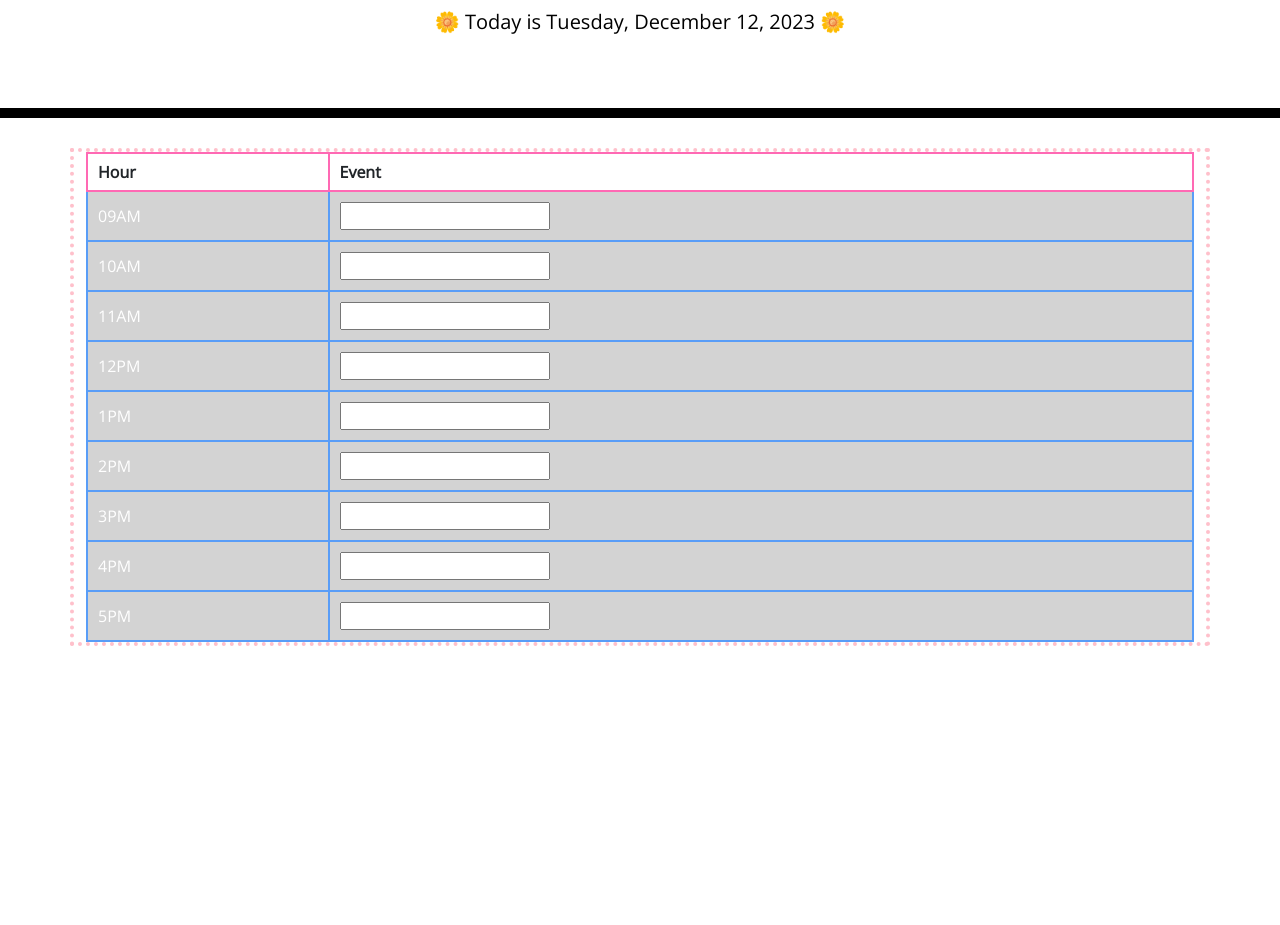
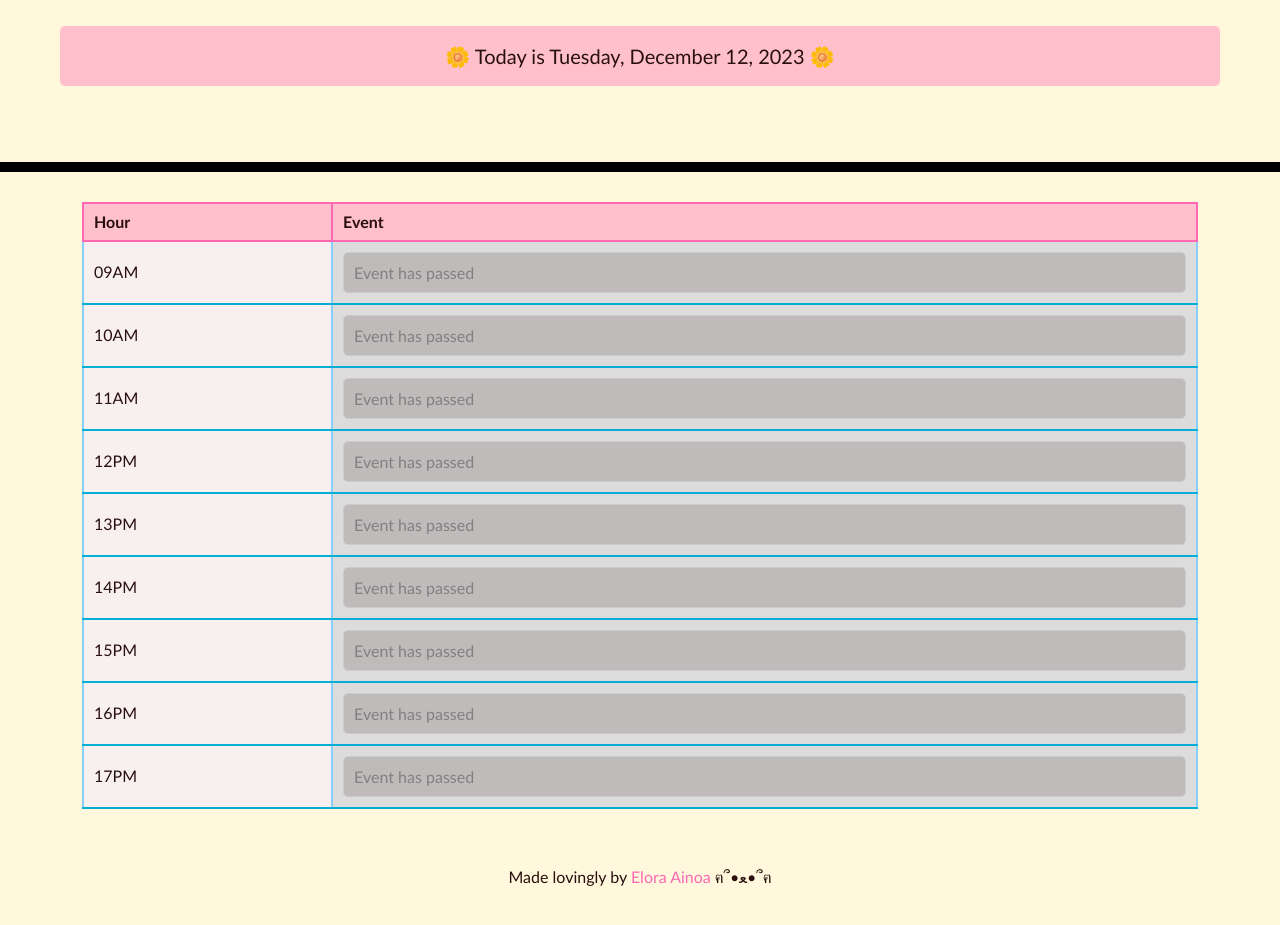
Before and after one commit to TuuPuu/fun-daily-planner-app, a plain HTML site: page index.html in a window 1280 px wide. Shown: the part 169-1094 px from the top of the page. Before the commit the page ends 815 px from the top, so only its background shows below. Drawn offline with nearby package versions, Linux system fonts and the light colour scheme.

Commit message:
Changes made to CSS and styling as well as further development of logic in timeblocks

```diff
--- a/index.html
+++ b/index.html
@@ -21,14 +21,14 @@
       rel="stylesheet"
     />
     <link rel="stylesheet" href="style.css" />
-    <title>Work Day Scheduler</title>
+    <title>🌞 Work Day Scheduler 🌞</title>
   </head>
 
   <body>
     <header>
-      <h1 class="display-3">Work Day Scheduler</h1>
+      <h1 class="display-3">🌞 Work Day Scheduler 🌞</h1>
       <p class="lead">
-        A simple calendar app for all your workday scheduling needs 🌞
+        A simple calendar app for all your workday scheduling needs
       </p>
       <p id="currentDay" class="lead"></p>
     </header>
@@ -47,52 +47,60 @@
         <tbody>
           <!-- and this part is the table rows and data-->
           <tr>
-            <td>09AM</td>
+            <td class="hour">09AM</td>
             <td><input type="text" data-hour="9" /></td>
           </tr>
 
           <tr>
-            <td>10AM</td>
+            <td class="hour">10AM</td>
             <td><input type="text" data-hour="10" /></td>
           </tr>
 
           <tr>
-            <td>11AM</td>
+            <td class="hour">11AM</td>
             <td><input type="text" data-hour="11" /></td>
           </tr>
 
           <tr>
-            <td>12PM</td>
+            <td class="hour">12PM</td>
             <td><input type="text" data-hour="12" /></td>
           </tr>
 
           <tr>
-            <td>1PM</td>
+            <td class="hour">13PM</td>
             <td><input type="text" data-hour="13" /></td>
           </tr>
 
           <tr>
-            <td>2PM</td>
+            <td class="hour">14PM</td>
             <td><input type="text" data-hour="14" /></td>
           </tr>
 
           <tr>
-            <td>3PM</td>
+            <td class="hour">15PM</td>
             <td><input type="text" data-hour="15" /></td>
           </tr>
 
           <tr>
-            <td>4PM</td>
+            <td class="hour">16PM</td>
             <td><input type="text" data-hour="16" /></td>
           </tr>
 
           <tr>
-            <td>5PM</td>
+            <td class="hour">17PM</td>
             <td><input type="text" data-hour="17" /></td>
           </tr>
         </tbody>
       </table>
     </div>
+
+    <footer>
+      <p>
+        Made lovingly by
+        <a href="https://www.tupuart.com" target="_blank">Elora Ainoa</a>
+        ฅ՞•ﻌ•՞ฅ
+      </p>
+    </footer>
 
     <script src="https://cdnjs.cloudflare.com/ajax/libs/jquery/3.2.1/jquery.min.js"></script>
     <script src="https://cdn.jsdelivr.net/npm/dayjs@1/dayjs.min.js"></script>
@@ -115,24 +123,32 @@
       function applyRowColors() {
         const currentHour = dayjs().hour();
 
-        console.log(currentHour);
-
         const rows = document.querySelectorAll("#timeBlockTable tbody tr");
 
         for (let i = 0; i < rows.length; i++) {
           const row = rows[i];
-          // Extract the hour from the time value, e.g., "09AM" to 9
+          // Access the data-hour attribute for each row
+          const rowHour = parseInt(
+            row.querySelector("td:first-child").textContent,
+            10
+          );
+          const inputBox = row.querySelector('input[type="text"]');
 
-          const rowHour = row.getAttribute("data-hour");
-          // console.log(rowHour);
+          // tests to check if accessing data is working correctly
+          console.log(rowHour);
+          console.log(currentHour);
 
           if (rowHour < currentHour) {
             // Time has passed, apply grey color
             row.classList.add("past");
+            inputBox.setAttribute("readonly", "true");
+            inputBox.placeholder = "Event has passed";
+
+            // Time is in the future, apply green color
           } else if (rowHour > currentHour) {
-            // Time is in the future, apply green color
             row.classList.add("future");
           } else {
+            // Current hour, apply red color
             row.classList.add("present");
           }
         }
--- a/style.css
+++ b/style.css
@@ -1,14 +1,21 @@
+* {
+  font-family: "Gill Sans", "Gill Sans MT", Calibri, "Trebuchet MS", sans-serif;
+  color: rgb(41, 15, 15);
+}
+
 body {
   font-family: "Open Sans", sans-serif;
   font-size: 16px;
   line-height: 1;
+  background-color: cornsilk;
+  color: rgb(41, 15, 15);
 }
 
 textarea {
   background: transparent;
   border: none;
   resize: none;
-  color: #000000;
+  color: rgb(41, 15, 15);
   border-left: 1px solid black;
   padding: 10px;
 }
@@ -20,6 +27,21 @@ header {
   border-radius: 0;
   border-bottom: 10px solid black;
   padding: 60px;
+}
+
+thead {
+  background-color: pink;
+}
+
+footer {
+  margin-top: 60px;
+  margin-bottom: 40px;
+  text-align: center;
+}
+
+a {
+  text-decoration: none;
+  color: hotpink;
 }
 
 .description {
@@ -38,23 +60,22 @@ header {
 }
 
 .hour {
-  background-color: #ffffff;
-  color: #000000;
+  background-color: rgb(248, 240, 240);
   border-top: 1px dashed #000000;
 }
 
 .past {
-  background-color: #d3d3d3;
-  color: white;
+  background-color: gainsboro;
+  color: rgb(41, 15, 15);
 }
 
 .present {
-  background-color: #ff6961;
+  background-color: #fcdcdf;
   color: white;
 }
 
 .future {
-  background-color: #77dd77;
+  background-color: #defde0;
   color: white;
 }
 
@@ -71,22 +92,51 @@ header {
   transition: all 0.3s ease-in-out;
 }
 
+#currentDay {
+  background-color: pink;
+  margin-top: 30px;
+  padding: 20px 10px;
+  border-radius: 5px;
+  transition: all 150ms ease-in-out;
+}
+
+#currentDay:hover {
+  transform: scale(1.1);
+  background-color: rgb(252, 174, 197);
+}
+
 /* STYLING FOR TABLE */
 .container {
   margin-top: 30px;
-  border: 4px dotted pink;
 }
 
 #timeBlockTable {
   width: 100%;
 }
 
+input[type="text"] {
+  width: 100%;
+  padding: 10px;
+  border: 1px solid #ccc;
+  border-radius: 5px;
+}
+
 th {
   border: 2px solid hotpink;
   padding: 10px;
 }
+td {
+  border: 2px solid lightskyblue;
+  padding: 10px;
+  border-bottom: 2px solid #06aed5;
+  border-radius: 5px;
+}
 
-td {
-  border: 2px solid rgb(89, 157, 247);
-  padding: 10px;
+.past input[type="text"] {
+  background-color: rgb(192, 187, 187);
+  cursor: not-allowed;
 }
+
+.past input[type="text"]::placeholder {
+  color: grey;
+}
```
